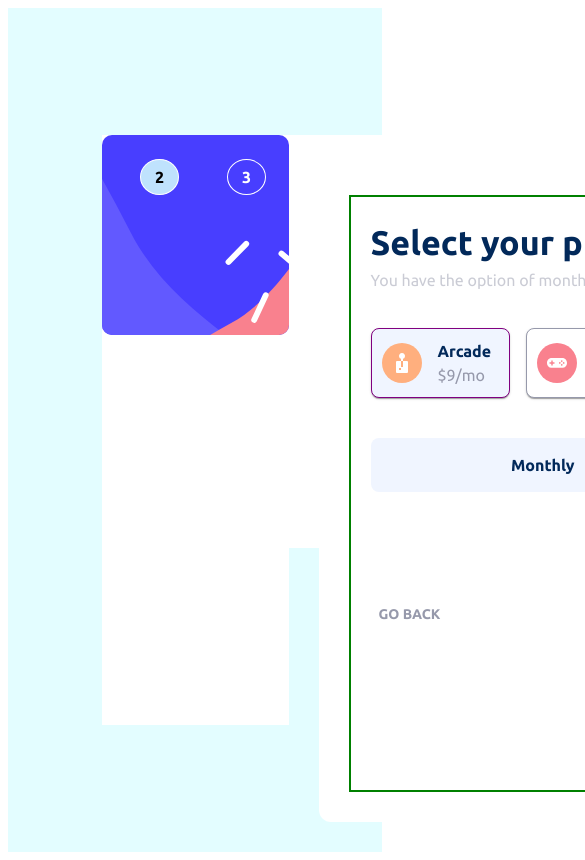
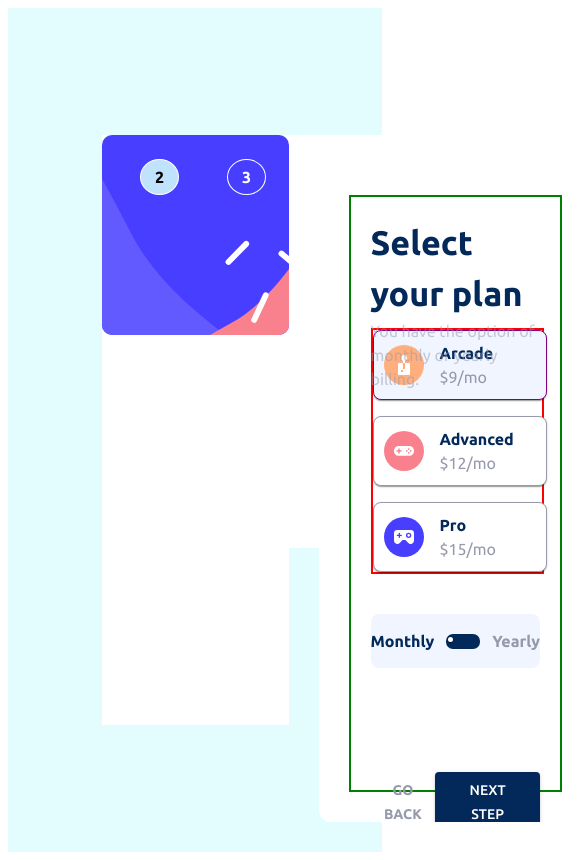
Before and after one commit to a656q59/multi_step_form, a React (Vite) app: page /plan in a window 390 px wide. Shown: the top 860 px of the page, 585 px wide, since content can reach past the window. Built offline with nearby package versions, Linux system fonts and the light colour scheme.

Commit message:
added mobile responsive layout

```diff
--- a/src/pages/PlanSelection.jsx
+++ b/src/pages/PlanSelection.jsx
@@ -48,7 +48,7 @@ const PlanSelection = ({ plan, selectedItem, handleClick, handleCardClick }) =>
       title="Select your plan"
       subtitle="You have the option of monthly or yearly billing."
     >
-      <Stack direction="row" gap={2} justifyContent="center" mt={4}>
+      <Stack direction={{ xs: "column", lg: "row" }} gap={2} justifyContent="center" mt={4} border="2px solid red" width="100%">
         {plansData.map((item) => (
           <CustomCard
             key={item.id}
@@ -57,7 +57,7 @@ const PlanSelection = ({ plan, selectedItem, handleClick, handleCardClick }) =>
             title={item.title}
             price={plan ? item.yearlyPrice : item.monthlyPrice}
             addText={plan ? item.addText : ""}
-            onClick={() => handleCardClick(item.id,plan ? item.yearlyPrice : item.monthlyPrice)}
+            onClick={() => handleCardClick(item.id, plan ? item.yearlyPrice : item.monthlyPrice)}
           />
         ))}
       </Stack>
@@ -120,6 +120,8 @@ const PlanSelection = ({ plan, selectedItem, handleClick, handleCardClick }) =>
           Next Step
         </Button>
       </Box>
+
+
     </Template>
   );
 };
```
